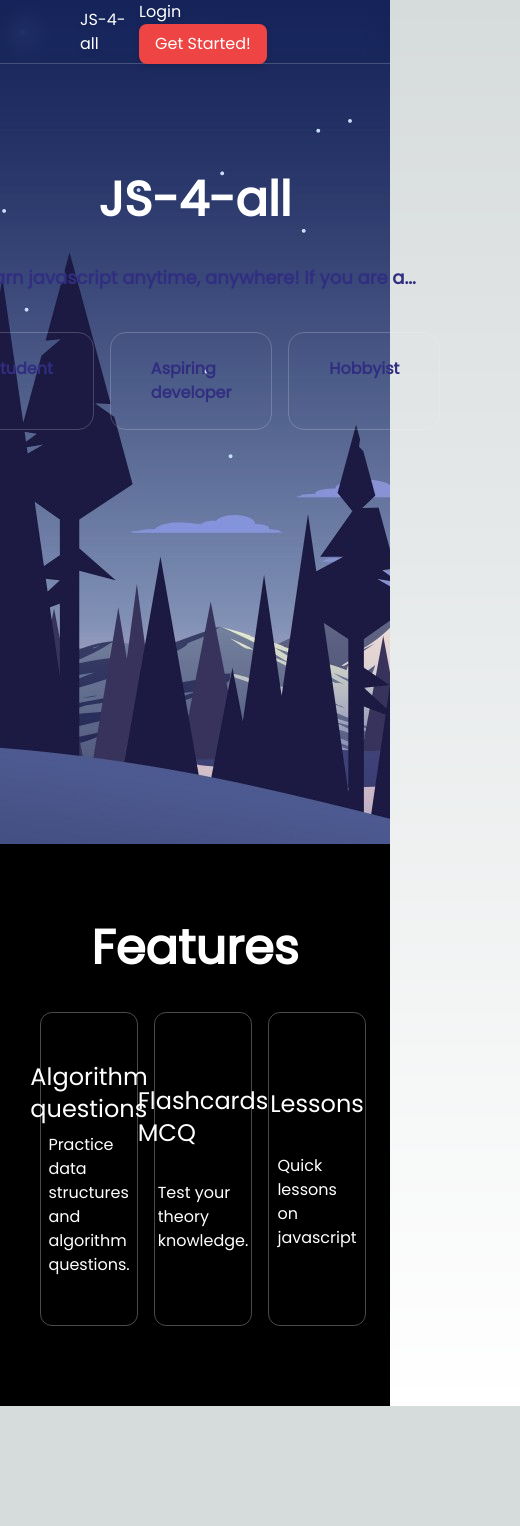
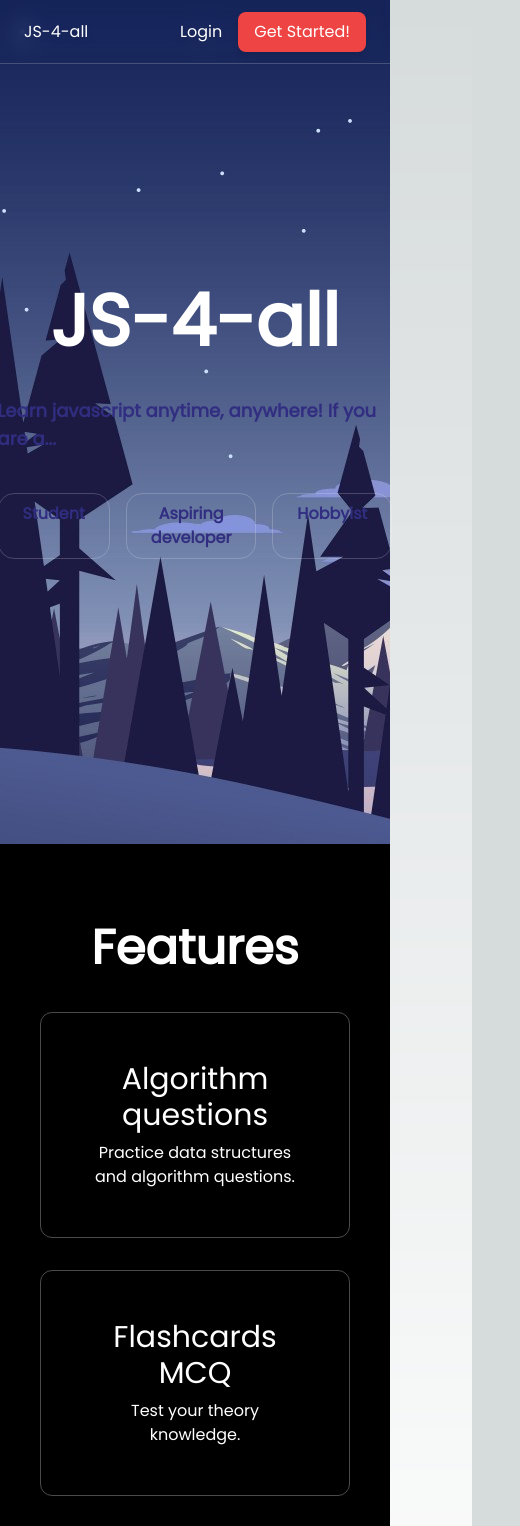
Before and after one commit to wenghaishi/JS-4-All, a Next.js app: page / in a window 390 px wide. Shown: the top 1526 px of the page, 520 px wide, since content can reach past the window. Before the commit the page ends 1406 px from the top, so only its background shows below. Built offline with nearby package versions, Linux system fonts and the light colour scheme.

Commit message:
made navbar and index page mobile responsive

```diff
--- a/app/components/Features.js
+++ b/app/components/Features.js
@@ -2,17 +2,17 @@ function Features() {
   return (
     <div className="flex flex-col py-20 md:px-20 px-10 bg-black text-white items-center">
       <h1 className="text-5xl font-extrabold">Features</h1>
-      <div className="grid grid-cols-3 gap-8 justify-evenly w-full mt-10">
-        <div className="p-12 border rounded-xl border-neutral-100/30 flex flex-col items-center justify-evenly">
-          <h2 className="text-2xl mb-2">Algorithm questions</h2>
+      <div className="grid grid-cols-1 md:grid-cols-3 gap-8 justify-evenly w-full mt-10">
+        <div className="p-12 border rounded-xl border-neutral-100/30 flex flex-col items-center justify-evenly text-center">
+          <h2 className="text-3xl mb-2">Algorithm questions</h2>
           <p>Practice data structures and algorithm questions.</p>
         </div>
-        <div className="p-12 border rounded-xl border-neutral-100/30 flex flex-col items-center justify-evenly">
-          <h2 className="text-2xl mb-2">Flashcards MCQ</h2>
+        <div className="p-12 border rounded-xl border-neutral-100/30 flex flex-col items-center justify-evenly text-center">
+          <h2 className="text-3xl mb-2">Flashcards MCQ</h2>
           <p>Test your theory knowledge.</p>
         </div>
-        <div className="p-12 border rounded-xl border-neutral-100/30 flex flex-col items-center justify-evenly">
-          <h2 className="text-2xl mb-2">Lessons</h2>
+        <div className="p-12 border rounded-xl border-neutral-100/30 flex flex-col items-center justify-evenly text-center">
+          <h2 className="text-3xl mb-2">Lessons</h2>
           <p>Quick lessons on javascript</p>
         </div>
       </div>
--- a/app/components/Navbar.js
+++ b/app/components/Navbar.js
@@ -1,7 +1,7 @@
 import Image from "next/image";
 function Navbar() {
   return (
-    <div className="h-16 z-40 border-neutral-50/20 w-screen text-white fixed top-0 backdrop-blur-md bg-transparent drop-shadow-md border-b flex flex-row items-center justify-between px-20">
+    <div className="h-16 z-40 border-neutral-50/20 w-screen text-white fixed top-0 backdrop-blur-md bg-transparent drop-shadow-md border-b flex flex-row items-center justify-between px-6 md:px-20">
       <h1>JS-4-all</h1>
       <div className="flex-row md:flex hidden">
         <input
--- a/app/page.js
+++ b/app/page.js
@@ -7,24 +7,24 @@ export default function Home() {
     <main>
       <div
         style={{ backgroundImage: "url('/hero.jpg')", height: "400px" }}
-        className="flex min-h-screen bg-black flex-col items-center justify-between p-24"
+        className="flex min-h-screen bg-black flex-col items-center justify-center p-24"
       >
         <Navbar />
         <div className="z-30 flex flex-col items-center justify-center lg:mt-10 p-20 rounded-xl">
-          <h1 className="z-30 text-white text-5xl md:text-7xl lg:text-9xl font-black mb-10">
+          <h1 className="z-30 text-white text-7xl lg:text-9xl font-black mb-10">
             JS-4-all
           </h1>
           <h2 className="text-indigo-900 mb-10 font-black text-lg lg:text-3xl">
             Learn javascript anytime, anywhere! If you are a...
           </h2>
-          <div className="flex -flex-row gap-4">
-            <h2 className="text-indigo-900 font-black hover:bg-indigo-900/20 px-10 py-6 border ease-in-out border-neutral-50/20 rounded-2xl">
+          <div className="flex flex-row gap-4 text-center justify-center align-middle">
+            <h2 className="text-indigo-900 font-black hover:bg-indigo-900/20 px-6 py-2 md:px-10 md:py-6 border ease-in-out border-neutral-50/20 rounded-2xl">
               Student
             </h2>
-            <h2 className="text-indigo-900 font-black hover:bg-indigo-900/20 px-10 py-6 border border-neutral-50/20 rounded-2xl">
+            <h2 className="text-indigo-900 font-black hover:bg-indigo-900/20 px-6 py-2 md:px-10 md:py-6 border border-neutral-50/20 rounded-2xl">
               Aspiring developer
             </h2>
-            <h2 className="text-indigo-900 font-black hover:bg-indigo-900/20 px-10 py-6 border border-neutral-50/20 rounded-2xl">
+            <h2 className="text-indigo-900 font-black hover:bg-indigo-900/20 px-6 py-2 md:px-10 md:py-6 border border-neutral-50/20 rounded-2xl">
               Hobbyist
             </h2>
           </div>
```
